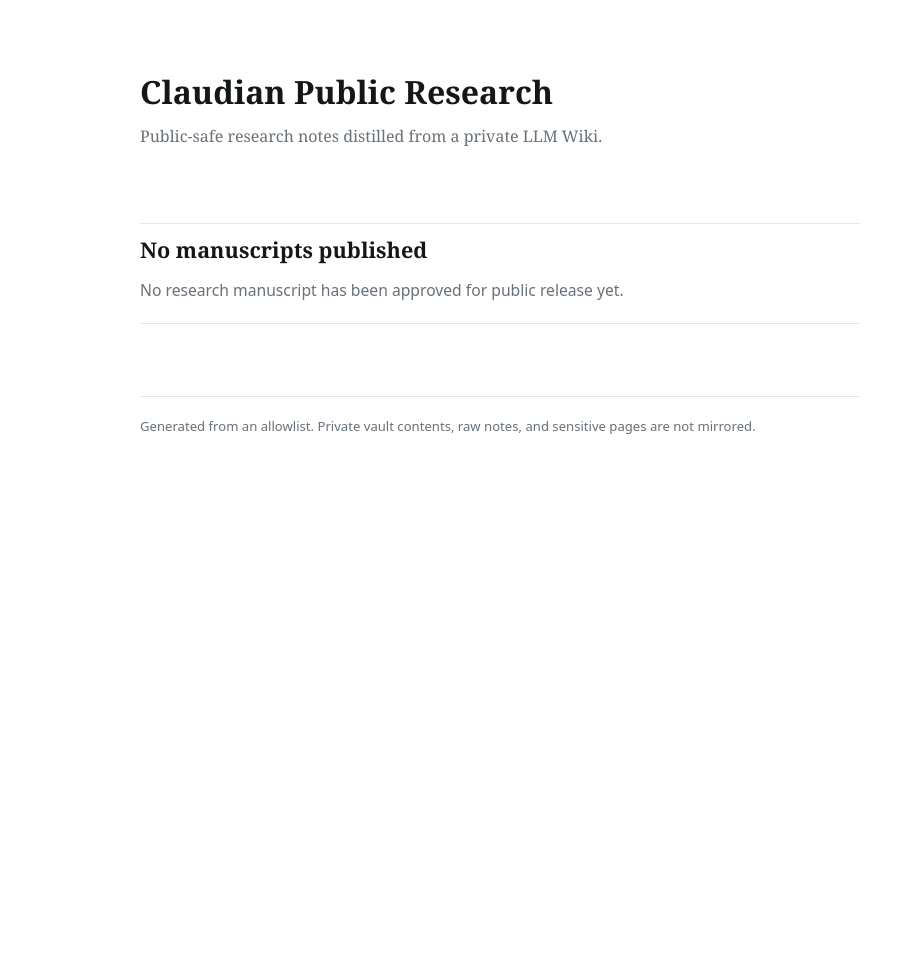
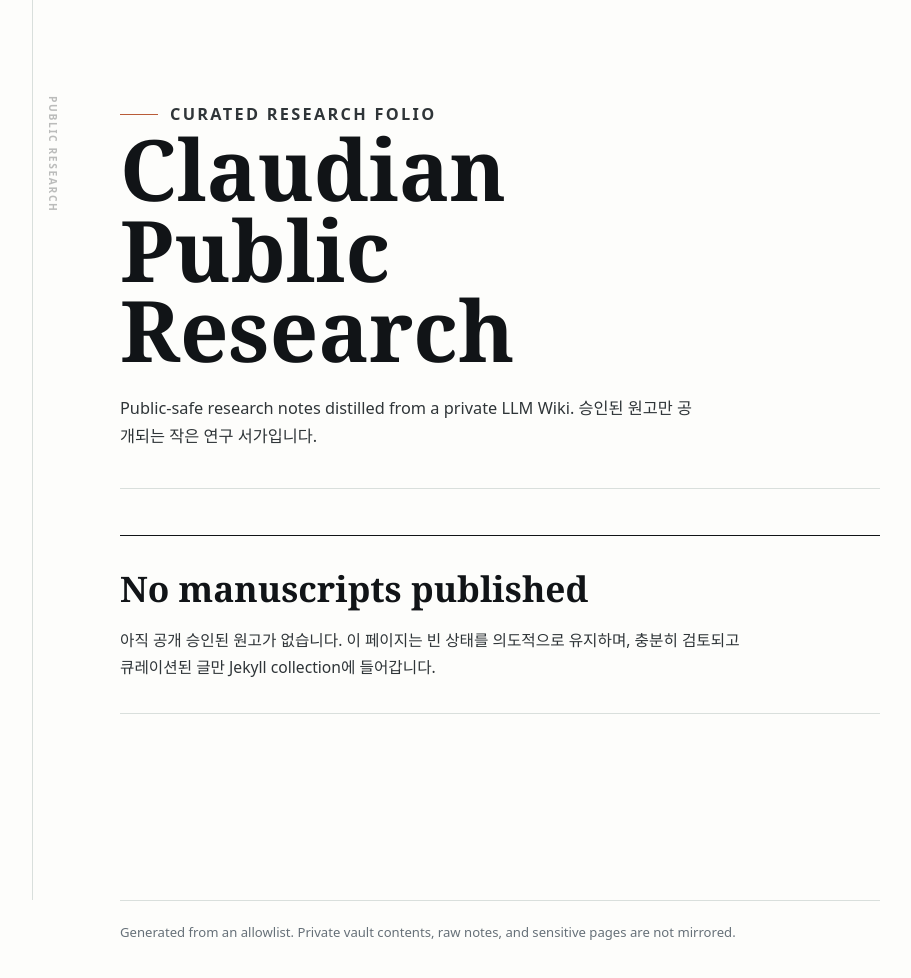
Before and after one commit to JihoAppa/claudian-public, a Jekyll site: the page built from index.md, in a window 1280 px wide. Shown: the whole page, without its empty margins (140-1051 px from the left). Built offline with Jekyll 4.4.1, drawn with Linux system fonts in a browser that asks for light colours; before the commit the page ends 900 px from its top, so only the background shows below that.

Commit message:
Refine public research folio design

```diff
--- a/_layouts/default.html
+++ b/_layouts/default.html
@@ -7,7 +7,9 @@
   <link rel="stylesheet" href="{{ site.baseurl }}/assets/style.css">
 </head>
 <body>
-  {{ content }}
+  <div class="site-shell">
+    {{ content }}
+  </div>
   <footer>
     Generated from an allowlist. Private vault contents, raw notes, and sensitive pages are not mirrored.
   </footer>
--- a/_layouts/research.html
+++ b/_layouts/research.html
@@ -1,5 +1,6 @@
 <header class="topbar">
   <a href="{{ site.baseurl }}/" class="brand">{{ site.title }}</a>
+  <span class="edition">approved folio</span>
 </header>
 <main class="essay">
   {% if page.summary %}<p class="summary">{{ page.summary }}</p>{% endif %}
--- a/assets/style.css
+++ b/assets/style.css
@@ -1,65 +1,172 @@
 :root {
   color-scheme: light;
-  --ink: #141719;
-  --muted: #687179;
-  --line: #e3e7ea;
-  --bg: #ffffff;
-  --accent: #155e75;
-  --soft: #f6f8f9;
+  --ink: #111417;
+  --graphite: #2f3538;
+  --muted: #667078;
+  --line: #d9dfdc;
+  --paper: #fdfdfb;
+  --field: #f3f7f5;
+  --accent: #0b6b5f;
+  --accent-warm: #b95c38;
+  --code: #f1f3f2;
 }
 * { box-sizing: border-box; }
+html { background: #e8eeeb; }
 body {
   margin: 0;
-  background: var(--bg);
+  background: var(--paper);
   color: var(--ink);
   font-family: ui-serif, Georgia, Cambria, "Times New Roman", "Apple SD Gothic Neo", "Noto Serif KR", serif;
   font-size: 18px;
-  line-height: 1.74;
+  line-height: 1.78;
   text-rendering: optimizeLegibility;
+}
+body::before {
+  content: "";
+  position: fixed;
+  z-index: 0;
+  left: max(20px, calc((100vw - 936px) / 2));
+  top: 0;
+  bottom: 0;
+  width: 1px;
+  background: var(--line);
+  pointer-events: none;
+}
+body::after {
+  content: "PUBLIC RESEARCH";
+  position: fixed;
+  z-index: 0;
+  left: max(28px, calc((100vw - 936px) / 2 + 12px));
+  top: 96px;
+  writing-mode: vertical-rl;
+  color: rgba(17, 20, 23, .28);
+  font-family: ui-sans-serif, system-ui, -apple-system, BlinkMacSystemFont, "Segoe UI", sans-serif;
+  font-size: .64rem;
+  font-weight: 700;
+  letter-spacing: .16em;
+  pointer-events: none;
 }
 a {
   color: var(--ink);
-  text-decoration-color: #9ab7c2;
+  text-decoration-color: rgba(11, 107, 95, .42);
   text-decoration-thickness: .08em;
   text-underline-offset: .18em;
+  transition: color .16s ease, text-decoration-color .16s ease;
 }
-a:hover { color: var(--accent); }
+a:hover {
+  color: var(--accent);
+  text-decoration-color: var(--accent-warm);
+}
+.site-shell {
+  position: relative;
+  z-index: 1;
+  min-height: 100vh;
+}
 .masthead, .topbar, main, footer {
-  width: min(720px, calc(100vw - 40px));
+  width: min(760px, calc(100vw - 44px));
   margin-left: auto;
   margin-right: auto;
 }
-.masthead { padding: 72px 0 28px; }
+.masthead {
+  padding: 76px 0 38px;
+  border-bottom: 1px solid var(--line);
+}
+.folio-kicker {
+  display: flex;
+  align-items: center;
+  gap: 12px;
+  margin: 0 0 28px;
+  color: var(--accent);
+  font-family: ui-sans-serif, system-ui, -apple-system, BlinkMacSystemFont, "Segoe UI", sans-serif;
+  font-size: .74rem;
+  font-weight: 800;
+  letter-spacing: .14em;
+  text-transform: uppercase;
+}
+.folio-kicker::before {
+  content: "";
+  width: 38px;
+  height: 1px;
+  background: var(--accent-warm);
+}
 .masthead h1 {
   margin: 0;
-  font-size: 2rem;
-  font-weight: 700;
+  max-width: 11ch;
+  font-size: clamp(2.35rem, 8vw, 5.3rem);
+  font-weight: 760;
+  line-height: .95;
   letter-spacing: 0;
 }
 .masthead p {
-  margin: 10px 0 0;
-  color: var(--muted);
-  font-size: 1rem;
+  max-width: 580px;
+  margin: 24px 0 0;
+  color: var(--graphite);
+  font-family: ui-sans-serif, system-ui, -apple-system, BlinkMacSystemFont, "Segoe UI", sans-serif;
+  font-size: 1.02rem;
+  line-height: 1.72;
 }
 .topbar {
-  padding: 18px 0 14px;
+  display: flex;
+  align-items: center;
+  justify-content: space-between;
+  padding: 20px 0 16px;
   border-bottom: 1px solid var(--line);
 }
 .brand {
+  color: var(--graphite);
+  font-family: ui-sans-serif, system-ui, -apple-system, BlinkMacSystemFont, "Segoe UI", sans-serif;
+  font-size: .88rem;
+  font-weight: 800;
+  letter-spacing: .04em;
+  text-decoration: none;
+}
+.edition {
   color: var(--muted);
   font-family: ui-sans-serif, system-ui, -apple-system, BlinkMacSystemFont, "Segoe UI", sans-serif;
-  font-size: .88rem;
-  font-weight: 600;
-  text-decoration: none;
+  font-size: .78rem;
+  font-weight: 700;
+  letter-spacing: .08em;
+  text-transform: uppercase;
 }
-main { margin-top: 26px; margin-bottom: 72px; }
+main { margin-top: 34px; margin-bottom: 82px; }
+.essay {
+  width: min(720px, calc(100vw - 44px));
+  margin-top: 54px;
+}
 .summary {
   color: var(--muted);
-  margin: 0 0 34px;
-  padding-bottom: 18px;
+  margin: 0 0 36px;
+  padding: 0 0 20px;
   border-bottom: 1px solid var(--line);
   font-family: ui-sans-serif, system-ui, -apple-system, BlinkMacSystemFont, "Segoe UI", sans-serif;
   font-size: .98rem;
+  line-height: 1.65;
+}
+.empty-state {
+  margin: 46px 0 48px;
+  padding: 30px 0 32px;
+  border-top: 1px solid var(--ink);
+  border-bottom: 1px solid var(--line);
+}
+.empty-state h2 {
+  margin: 0;
+  padding: 0;
+  border: 0;
+  font-size: clamp(1.5rem, 4.6vw, 2.2rem);
+}
+.empty-state p {
+  max-width: 620px;
+  margin: 16px 0 0;
+  color: var(--graphite);
+  font-family: ui-sans-serif, system-ui, -apple-system, BlinkMacSystemFont, "Segoe UI", sans-serif;
+  font-size: .98rem;
+  line-height: 1.72;
+}
+.workflow {
+  margin-top: 52px;
+}
+.workflow h2 {
+  border-top-color: var(--ink);
 }
 .article-list {
   list-style: none;
@@ -67,30 +174,41 @@ main { margin-top: 26px; margin-bottom: 72px; }
   padding: 0;
 }
 .article-list li {
-  padding: 16px 0 18px;
+  display: grid;
+  grid-template-columns: 74px minmax(0, 1fr);
+  gap: 20px;
+  padding: 20px 0 22px;
   border-bottom: 1px solid var(--line);
+}
+.article-list li::before {
+  content: counter(list-item, decimal-leading-zero);
+  color: var(--accent-warm);
+  font-family: ui-sans-serif, system-ui, -apple-system, BlinkMacSystemFont, "Segoe UI", sans-serif;
+  font-size: .75rem;
+  font-weight: 800;
+  letter-spacing: .08em;
 }
 .article-list a {
   display: block;
-  font-size: 1.08rem;
-  font-weight: 700;
+  font-size: 1.12rem;
+  font-weight: 760;
   text-decoration: none;
 }
 .article-list span {
   display: block;
-  margin-top: 4px;
+  margin-top: 7px;
   color: var(--muted);
   font-family: ui-sans-serif, system-ui, -apple-system, BlinkMacSystemFont, "Segoe UI", sans-serif;
   font-size: .92rem;
   line-height: 1.55;
 }
 h1, h2, h3, h4 { line-height: 1.28; letter-spacing: 0; }
-h1 { margin: 18px 0 24px; font-size: 2.05rem; font-weight: 760; }
+h1 { margin: 18px 0 24px; font-size: clamp(2rem, 5.8vw, 3.35rem); font-weight: 780; }
 h2 {
-  margin: 44px 0 14px;
-  padding-top: 12px;
+  margin: 50px 0 16px;
+  padding-top: 14px;
   border-top: 1px solid var(--line);
-  font-size: 1.35rem;
+  font-size: 1.38rem;
 }
 h3 { margin: 32px 0 10px; font-size: 1.12rem; }
 h4 { margin: 24px 0 8px; }
@@ -113,7 +231,7 @@ th, td {
 th { color: var(--muted); font-weight: 700; text-align: left; }
 pre {
   overflow-x: auto;
-  background: var(--soft);
+  background: var(--code);
   border: 1px solid var(--line);
   color: var(--ink);
   padding: 14px;
@@ -123,28 +241,34 @@ code {
   font-size: .92em;
 }
 p code, li code, td code {
-  background: var(--soft);
+  background: var(--code);
   padding: 1px 3px;
 }
 blockquote {
-  margin: 22px 0;
-  padding: 0 0 0 16px;
-  border-left: 2px solid var(--line);
-  color: var(--muted);
-  font-family: ui-sans-serif, system-ui, -apple-system, BlinkMacSystemFont, "Segoe UI", sans-serif;
-  font-size: .95rem;
+  margin: 28px 0;
+  padding: 4px 0 4px 18px;
+  border-left: 3px solid var(--accent-warm);
+  color: var(--graphite);
+  font-size: 1rem;
 }
 footer {
   border-top: 1px solid var(--line);
   color: var(--muted);
-  padding: 18px 0 32px;
+  padding: 20px 0 34px;
   font-family: ui-sans-serif, system-ui, -apple-system, BlinkMacSystemFont, "Segoe UI", sans-serif;
   font-size: .82rem;
 }
 @media (max-width: 640px) {
   body { font-size: 17px; }
-  .masthead { padding-top: 44px; }
-  h1 { font-size: 1.72rem; }
+  body::before, body::after { display: none; }
+  .masthead, .topbar, main, .essay, footer { width: min(100vw - 32px, 720px); }
+  .masthead { padding-top: 42px; }
+  .masthead h1 { max-width: 10ch; }
+  h1 { font-size: 1.86rem; }
   h2 { font-size: 1.22rem; }
+  .article-list li {
+    grid-template-columns: 1fr;
+    gap: 6px;
+  }
   table { display: block; overflow-x: auto; }
 }
--- a/index.md
+++ b/index.md
@@ -4,26 +4,29 @@ title: "Claudian Public Research"
 ---
 
 <header class="masthead">
+  <p class="folio-kicker">Curated research folio</p>
   <h1>{{ site.title }}</h1>
-  <p>{{ site.description }}</p>
+  <p>{{ site.description }} 승인된 원고만 공개되는 작은 연구 서가입니다.</p>
 </header>
 
 <main>
 {% if site.research.size == 0 %}
-  <section>
+  <section class="empty-state">
     <h2>No manuscripts published</h2>
-    <p class="summary">No research manuscript has been approved for public release yet.</p>
+    <p>아직 공개 승인된 원고가 없습니다. 이 페이지는 빈 상태를 의도적으로 유지하며, 충분히 검토되고 큐레이션된 글만 Jekyll collection에 들어갑니다.</p>
   </section>
 {% else %}
 {% assign sections = site.research | group_by: "section" %}
 {% for section in sections %}
-  <section>
+  <section class="workflow">
     <h2>{{ section.name }}</h2>
     <ol class="article-list">
     {% for item in section.items %}
       <li>
-        <a href="{{ site.baseurl }}{{ item.url }}">{{ item.title }}</a>
-        {% if item.summary %}<span>{{ item.summary }}</span>{% endif %}
+        <div>
+          <a href="{{ site.baseurl }}{{ item.url }}">{{ item.title }}</a>
+          {% if item.summary %}<span>{{ item.summary }}</span>{% endif %}
+        </div>
       </li>
     {% endfor %}
     </ol>
```
